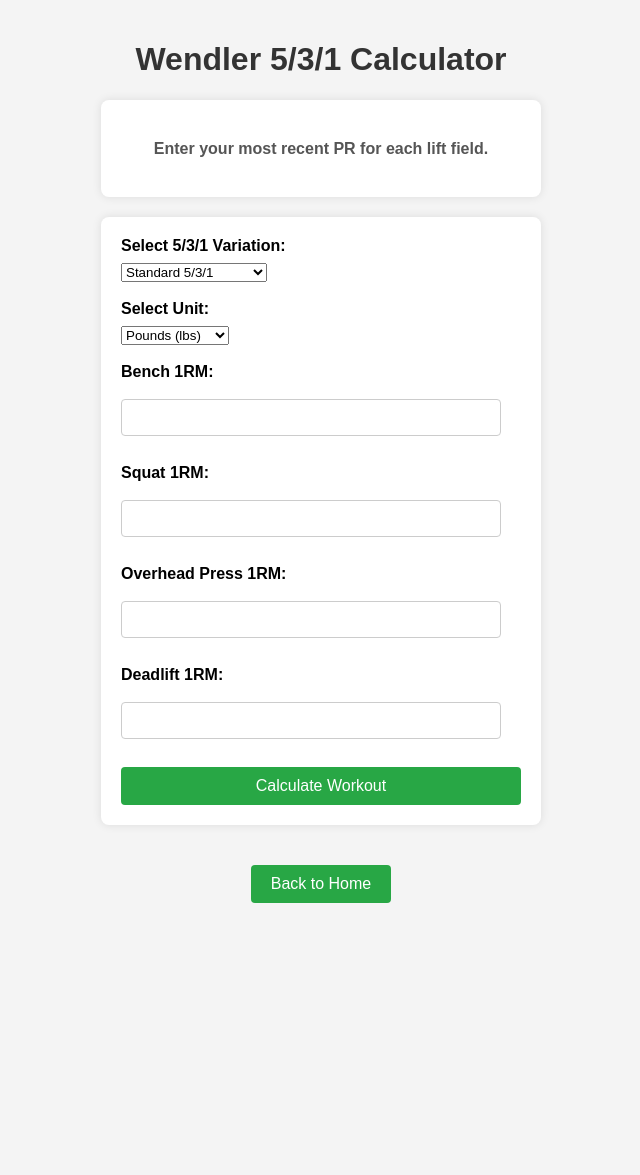
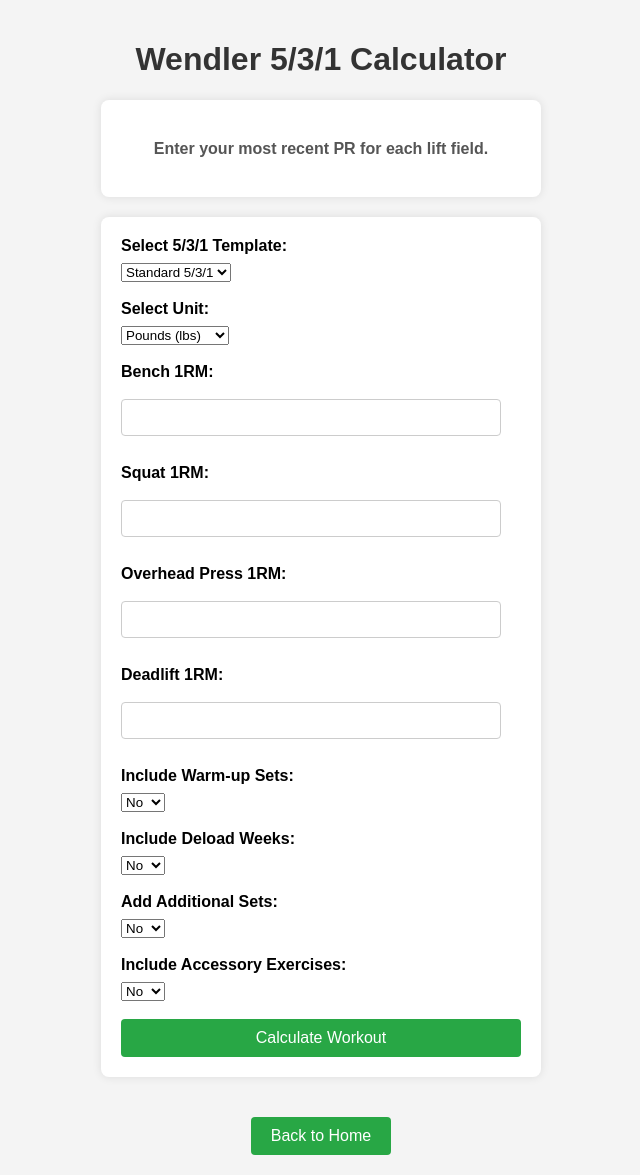
Before and after one commit to GilHope/workout_app, a Flask app: page /calculator in a window 1280 px wide. Shown: the whole page, without its empty margins (319-959 px from the left). Before the commit the page ends 903 px from the top, so only its background shows below. Run offline with Flask 3, Linux system fonts and the light colour scheme.

Commit message:
add additional selectors/nonfunctional

```diff
--- a/frontend/templates/calculator.html
+++ b/frontend/templates/calculator.html
@@ -5,6 +5,23 @@
     <meta name="viewport" content="width=device-width, initial-scale=1.0">
     <title>Wendler 5/3/1 Workout Calculator</title>
     <link rel="stylesheet" href="{{ url_for('static', filename='css/calculator.css') }}">
+    <script>
+        function showAdditionalSets() {
+            var selectBox = document.getElementById("add_sets");
+            var selectedValue = selectBox.options[selectBox.selectedIndex].value;
+            var optionsDiv = document.getElementById("additional_sets_options");
+
+            console.log("Selected Value: ", selectedValue); // Debugging line
+
+            if (selectedValue === "yes") {
+                optionsDiv.style.display = "block";
+                console.log("Showing additional sets options."); // Debugging line
+            } else {
+                optionsDiv.style.display = "none";
+                console.log("Hiding additional sets options."); // Debugging line
+            }
+        }
+    </script>
 </head>
 <body>
     <h1>Wendler 5/3/1 Calculator</h1>
@@ -18,14 +35,9 @@
     <!-- Form for collecting user input to calculate the workout plan -->
     <form method="post">
         <!-- Program Selector for 5/3/1 variation -->
-        <label for="variation">Select 5/3/1 Variation:</label>
-        <select id="variation" name="variation">
+        <label for="template">Select 5/3/1 Template:</label>
+        <select id="template" name="template">
             <option value="standard">Standard 5/3/1</option>
-            <option value="boring-but-big">Boring But Big</option>
-            <option value="triumvirate">Triumvirate</option>
-            <option value="joker-sets">Joker Sets</option>
-            <option value="building-the-monolith">Building the Monolith</option>
-            <option value="531-for-powerlifting">5/3/1 for Powerlifting</option>
         </select><br><br>
 
         <!-- Unit of Measure Selector -->
@@ -47,6 +59,49 @@
 
         <label for="deadlift_1rm">Deadlift 1RM:</label>
         <input type="number" id="deadlift_1rm" name="deadlift_1rm" required value="{{ request.form.get('deadlift_1rm', '') }}"><br><br>
+
+        <!-- Warm-up Selector -->
+        <label for="warmup">Include Warm-up Sets:</label>
+        <select id="warmup" name="warmup">
+            <option value="no">No</option>
+            <option value="yes">Yes</option>
+        </select><br><br>
+
+        <!-- Deload Weeks Selector -->
+        <label for="deload">Include Deload Weeks:</label>
+        <select id="deload" name="deload">
+            <option value="no">No</option>
+            <option value="yes">Yes</option>
+        </select><br><br>
+
+        <!-- Additional Sets Options -->
+        <label for="add_sets">Add Additional Sets:</label>
+        <select id="add_sets" name="add_sets" onchange="showAdditionalSets()">
+            <option value="no">No</option>
+            <option value="yes">Yes</option>
+        </select><br><br>
+
+        <!-- Additional Sets Options - List -->
+        <div id="additional_sets_options" style="display: none;">
+            <label for="fsl">FSL (First Set Last):</label>
+            <input type="checkbox" id="fsl" name="fsl"><br>
+
+            <label for="joker_sets">Joker Sets:</label>
+            <input type="checkbox" id="joker_sets" name="joker_sets"><br>
+
+            <label for="bbb">Boring But Big (BBB):</label>
+            <input type="checkbox" id="bbb" name="bbb"><br>
+
+            <label for="pyramids">Pyramid Sets:</label>
+            <input type="checkbox" id="pyramids" name="pyramids"><br><br>
+        </div>
+
+        <!-- Accessory Exercises Selector -->
+        <label for="accessory">Include Accessory Exercises:</label>
+        <select id="accessory" name="accessory">
+            <option value="no">No</option>
+            <option value="yes">Yes</option>
+        </select><br><br>
 
         <!-- Submit button -->
         <input type="submit" value="Calculate Workout">
```
